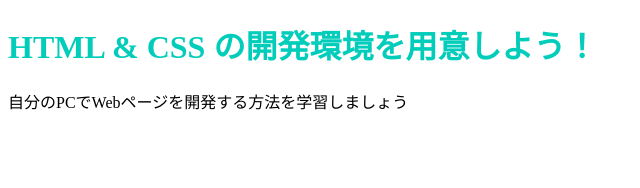
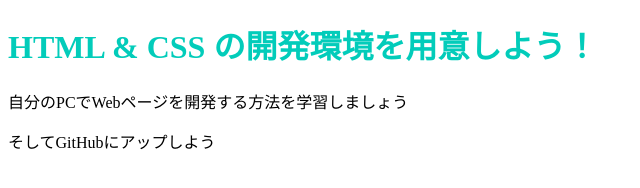
Before and after one commit to riekonooheya/riekonooheya.github.io, a plain HTML site: page index.html in a window 1280 px wide. Shown: the whole page, without its empty margins (0-640 px from the left). Drawn offline with Linux system fonts and the light colour scheme.

Commit message:
Update index.html

```diff
--- a/index.html
+++ b/index.html
@@ -8,5 +8,6 @@
   <body>
     <h1 class="title">HTML & CSS の開発環境を用意しよう！</h1>
     <p>自分のPCでWebページを開発する方法を学習しましょう</p>
+    <p>そしてGitHubにアップしよう</p>
   </body>
 </html>
```
